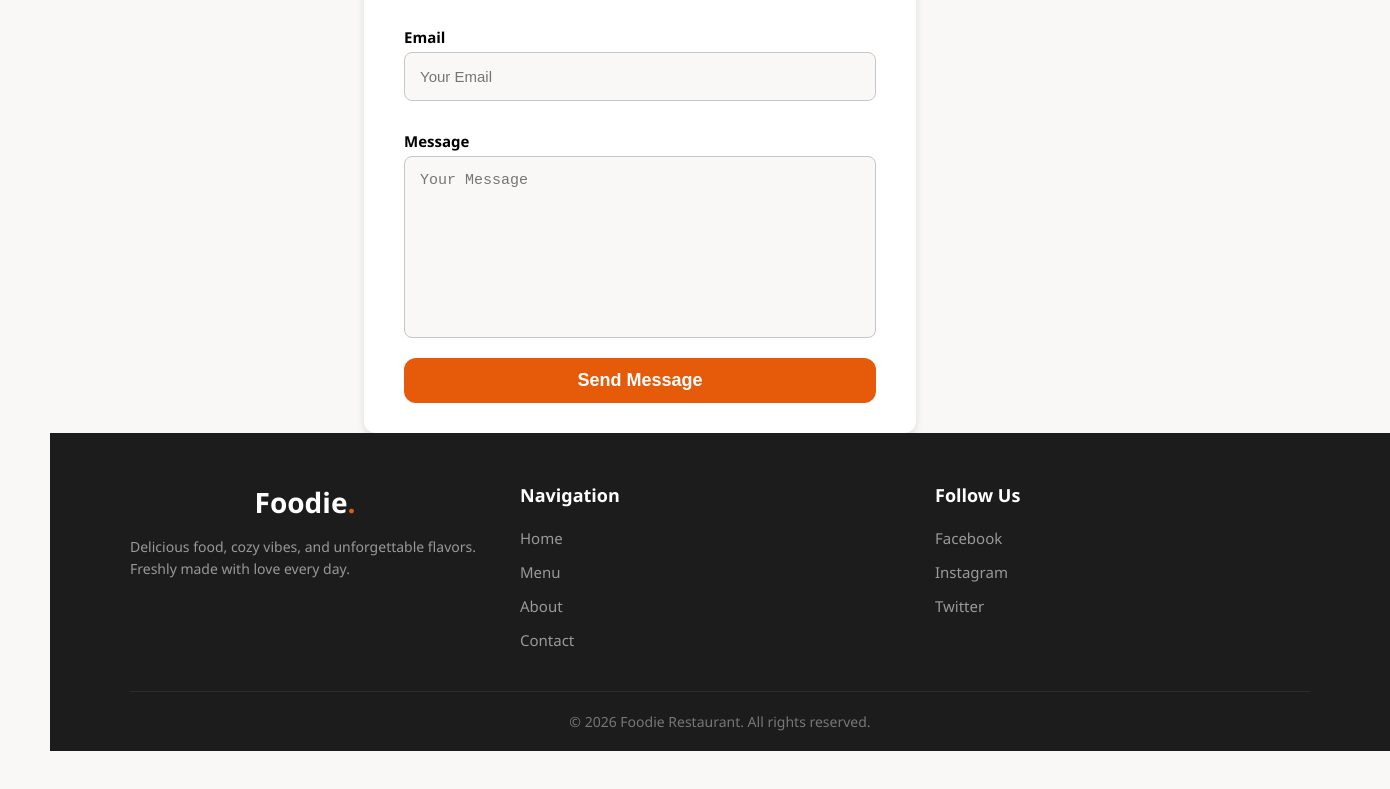
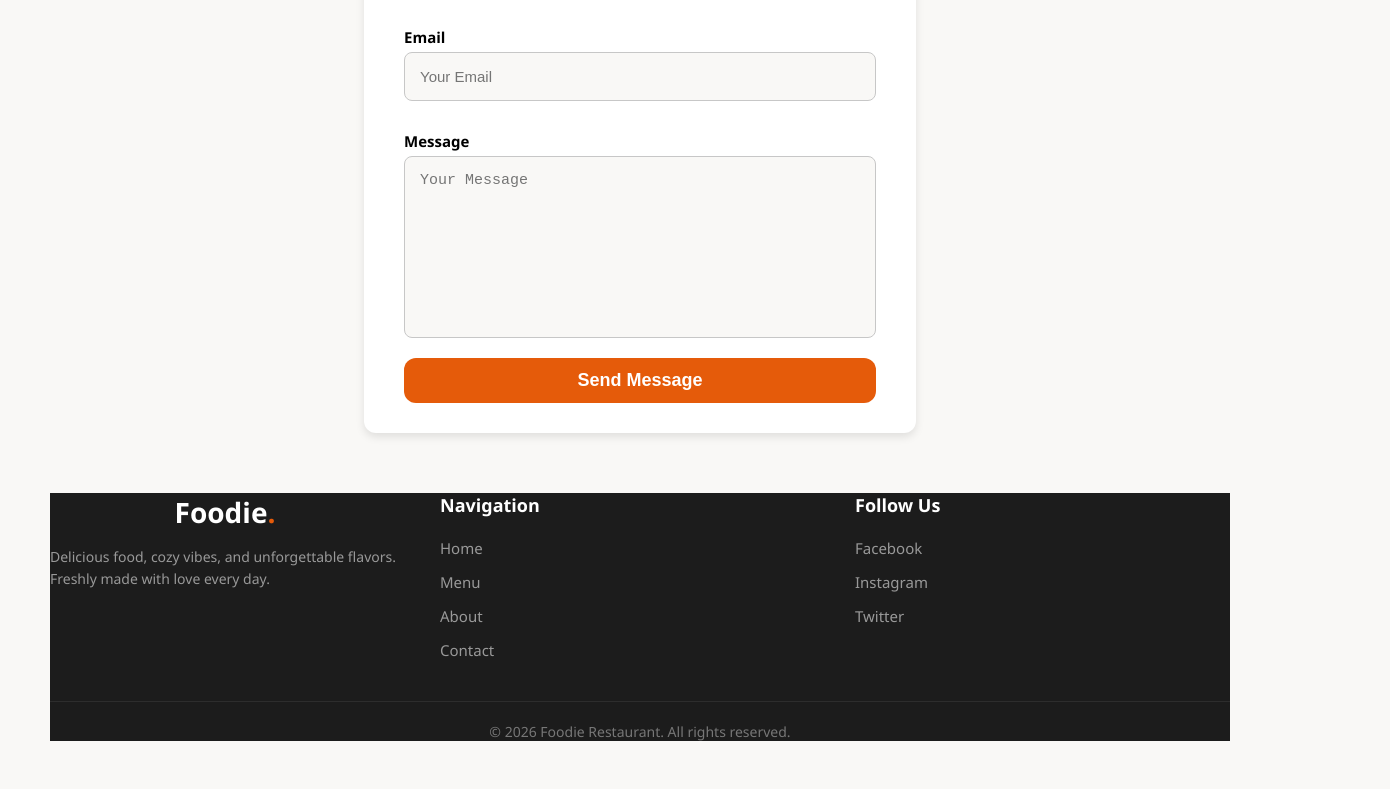
Before and after one commit to MoaazHossainy/Foodie, a plain HTML site: page index.html in a window 1280 px wide. Shown: the part 3302-4091 px from the top of the page, 1390 px wide, since content can reach past the window. Drawn offline with Linux system fonts and the light colour scheme.

Commit message:
Update foodie.css

```diff
--- a/foodie.css
+++ b/foodie.css
@@ -346,15 +346,14 @@ form button{
     color: #fff;
     font-size:18px;
     font-weight: 700;
-    cursor:pointer;
-}
+    cursor:pointer;}
 footer {
   background-color: #1c1c1c;
   color: #a1a1a1;
+ margin-top: 60px;
+  width: 100%;
 
-  width: 100%;
- padding: 50px 80px 20px 80px;
- margin: 0 auto;
+
 }
 
 .footer-container {
```
